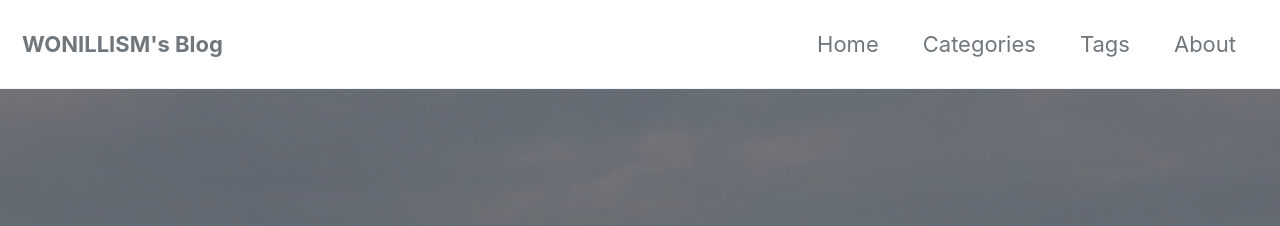
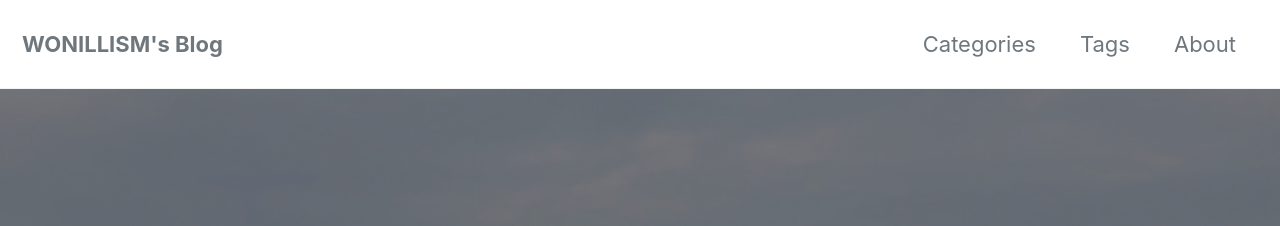
Before and after one commit to WONILLISM/wonillism.github.io, a Jekyll site: the page built from index.html, in a window 1280 px wide and 900 px high. Shown: the top 226 px of the window. Built offline with Jekyll 4.4.1, drawn with Linux system fonts in a browser that asks for light colours; cached includes are drawn as plain includes; nearby versions of some CDN libraries; the list of posts is cut into pages by our own code.

Commit message:
home 버튼 삭제

```diff
--- a/_data/navigation.yml
+++ b/_data/navigation.yml
@@ -1,7 +1,5 @@
 # main links
 main:
-  - title: "Home"
-    url: https://wonillism.github.io
   - title: "Categories"
     url: /categories/
   - title: "Tags"
```
